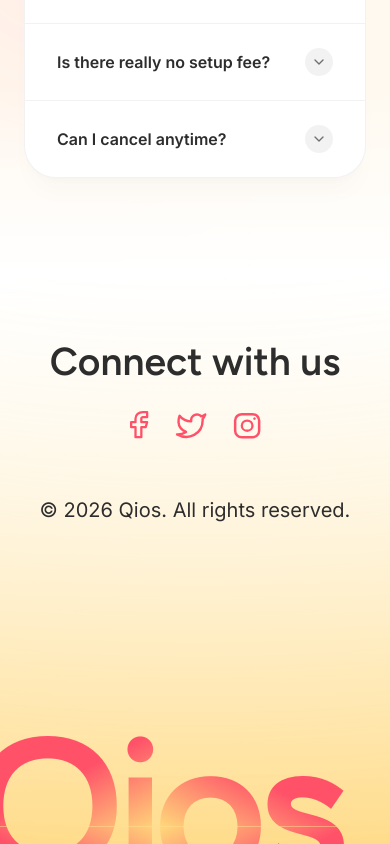
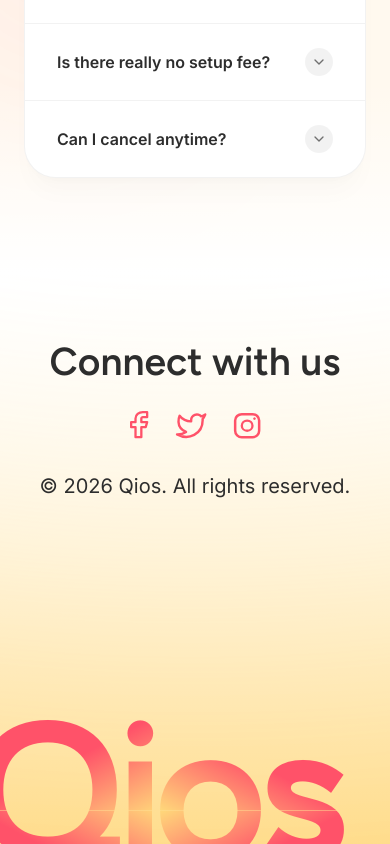
Before and after one commit to ShanRaboy11/Qios, a Next.js app: page / in a window 390 px wide. Shown: the part 10561-11405 px from the top of the page. Built offline with nearby package versions, Linux system fonts and the light colour scheme.

Commit message:
fix: footer respo

```diff
--- a/src/components/organisms/footer.tsx
+++ b/src/components/organisms/footer.tsx
@@ -35,7 +35,7 @@ export const Footer = ({ hideSocials, variant = "default" }: FooterProps) => {
         }}
       />
 
-      <div className="absolute -left-6 md:-left-8 lg:-left-10 -bottom-20 md:-bottom-32 lg:-bottom-36 z-2 pointer-events-none select-none overflow-hidden">
+      <div className="absolute -left-6 md:-left-8 lg:-left-10 max-md:-bottom-16 md:-bottom-32 lg:-bottom-36 z-2 pointer-events-none select-none overflow-hidden">
         <h1
           className="font-ibrand text-[min(50vw,500px)] md:text-[min(45vw,500px)]"
           style={{
@@ -60,8 +60,9 @@ export const Footer = ({ hideSocials, variant = "default" }: FooterProps) => {
           "xl:justify-between xl:items-end",
         )}
       >
+        <div className="flex flex-col items-center md:items-end gap-8 mt-4 shrink-0">
           {!shouldHideSocials && (
-          <div className="flex flex-col items-center md:items-end gap-6 mt-4 shrink-0">
+            <div className="flex flex-col items-center md:items-end gap-6 shrink-0">
               <h2
                 className="text-text-primary font-figtree whitespace-nowrap"
                 style={{
@@ -154,7 +155,7 @@ export const Footer = ({ hideSocials, variant = "default" }: FooterProps) => {
           )}
 
           <div
-          className="text-text-primary font-inter shrink-0 text-center md:text-right mt-6 md:mt-auto"
+            className="text-text-primary font-inter shrink-0 text-center md:text-right"
             style={{
               fontSize: "20px",
               fontWeight: 400,
@@ -163,6 +164,7 @@ export const Footer = ({ hideSocials, variant = "default" }: FooterProps) => {
             © 2026 Qios. All rights reserved.
           </div>
         </div>
+      </div>
     </footer>
   );
 };
```
Lines whose indentation alone changed are shown as unchanged.
